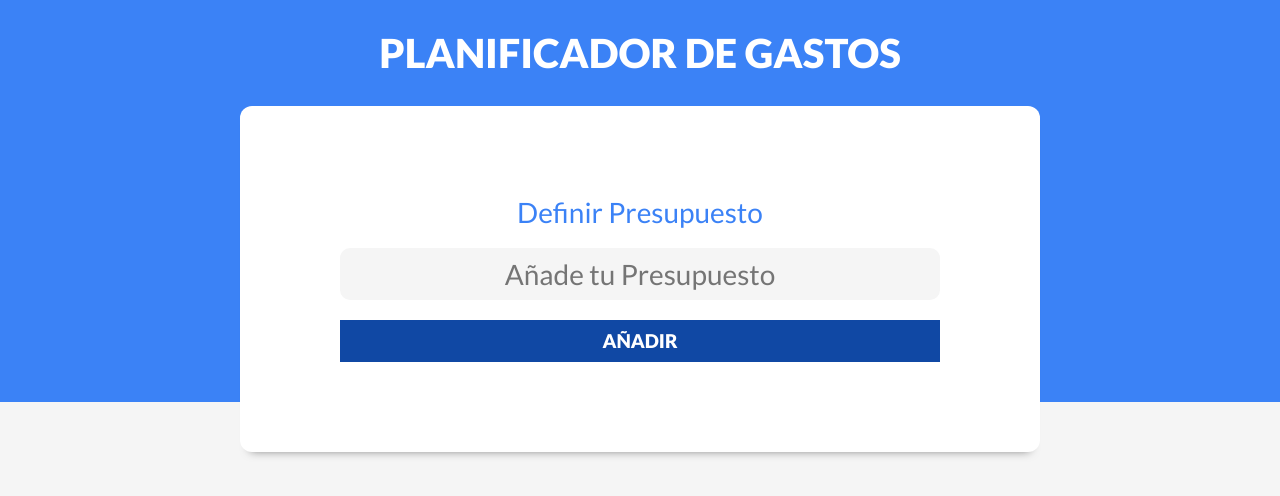
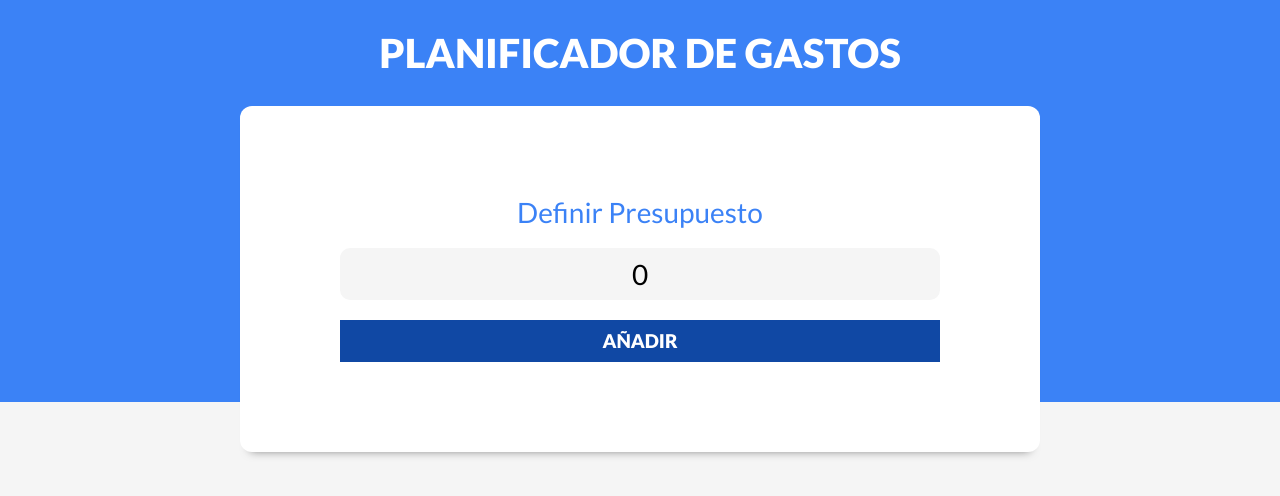
Before and after one commit to alicia-granados/MERN-EXPERIMENTS, a React (Vite) app in the folder Proyecto 2/control_gastos/: page / in a window 1280 px wide. Shown: the top 496 px of the page. Built offline with nearby package versions, Linux system fonts and the light colour scheme.

Commit message:
feat: :sparkles: React: Creando el Formulario Presupuesto

```diff
--- a/Proyecto 2/control_gastos/src/App.jsx
+++ b/Proyecto 2/control_gastos/src/App.jsx
@@ -3,9 +3,14 @@ import Header from './components/Header'
 
 function App() {
 
+  const [presupuesto,setPresupuesto] = useState(0);
+
   return (
     <div className="App">
-      <Header/>
+      <Header
+        presupuesto={presupuesto}
+        setPresupuesto={setPresupuesto}
+      />
     </div>
   )
 }
--- a/Proyecto 2/control_gastos/src/components/Header.jsx
+++ b/Proyecto 2/control_gastos/src/components/Header.jsx
@@ -1,12 +1,15 @@
 import React from 'react'
 import NuevoPresupuesto from './NuevoPresupuesto'
 
-const Header = () => {
+const Header = ({presupuesto, setPresupuesto}) => {
   return (
     <div>
       <header>
           <h1>Planificador de gastos</h1>
-          <NuevoPresupuesto/>
+          <NuevoPresupuesto
+            presupuesto={presupuesto}
+            setPresupuesto={setPresupuesto}
+          />
       </header>
     </div>
   )
--- a/Proyecto 2/control_gastos/src/components/NuevoPresupuesto.jsx
+++ b/Proyecto 2/control_gastos/src/components/NuevoPresupuesto.jsx
@@ -1,6 +1,6 @@
 import React from 'react'
 
-const NuevoPresupuesto = () => {
+const NuevoPresupuesto = ({presupuesto, setPresupuesto}) => {
   return (
     <div className='contenedor-presupuesto contenedor sombra'>
         <form className='formulario'>
@@ -10,6 +10,8 @@ const NuevoPresupuesto = () => {
                     className='nuevo-presupuesto'
                     type='text'
                     placeholder='Añade tu Presupuesto'
+                    value={presupuesto}
+                    onChange={e => setPresupuesto(e.target.value)}
                 />
             </div>
             <input type='submit' value='Añadir'/>
```
